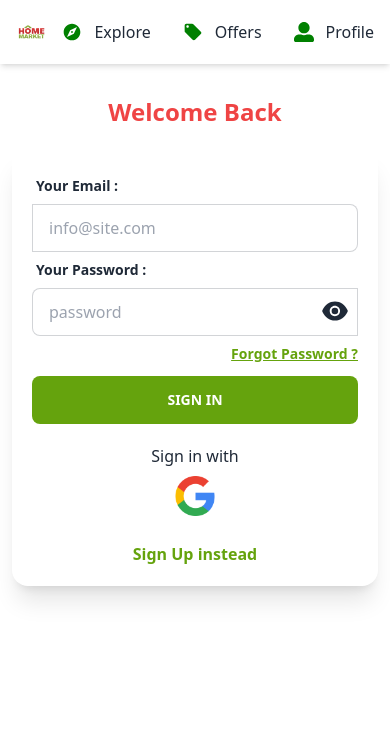
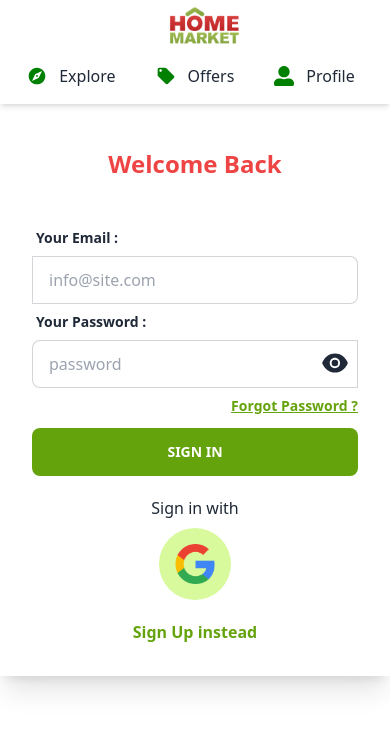
Before and after one commit to oussamataali97/home-market-place, a React (Create React App) app: page /sign-in in a window 390 px wide. Shown: the top 730 px of the page. Built offline with nearby package versions, Linux system fonts and the light colour scheme.

Commit message:
update Navbar responsiveness

```diff
--- a/package.json
+++ b/package.json
@@ -11,6 +11,7 @@
     "react": "^18.2.0",
     "react-dom": "^18.2.0",
     "react-icons": "^4.4.0",
+    "react-loader-spinner": "^5.1.7-beta.1",
     "react-router-dom": "^6.3.0",
     "react-scripts": "5.0.1",
     "react-toastify": "^9.0.7",
--- a/src/components/Navbar.js
+++ b/src/components/Navbar.js
@@ -6,15 +6,15 @@ import {Link,useLocation} from 'react-router-dom'
 function Navbar() {
   return (
 
-    <div className="navbar bg-base-50 shadow-md p-0 md:p-3">
+    <div className="md:flex-row flex-col mt-1 md:mt-0 navbar bg-base-50 shadow-md p-0 md:p-3">
   <div className="flex-1">
     <Link to='/' className="cursor-pointer ml-4"><img src={logo} width={80} alt="logo" /></Link>
   </div>
   <div className="flex-none">
-    <ul className="menu menu-horizontal p-0">
-      <li><Link to="/"> <MdExplore size={20} color="green" />Explore</Link></li>
-      <li><Link to="/offers"> <MdLocalOffer size={20} color="green" />Offers</Link></li>
-      <li><Link to="/profile"> <FaUserAlt size={20} color="green" />Profile</Link></li>
+    <ul className="menu menu-horizontal p-1 ">
+      <li><Link to="/" className='mr-2'> <MdExplore size={20} color="green" />Explore</Link></li>
+      <li><Link to="/offers" className='mr-2'> <MdLocalOffer size={20} color="green" />Offers</Link></li>
+      <li><Link to="/profile" className='mr-2'> <FaUserAlt size={20} color="green" />Profile</Link></li>
     </ul>
   </div>
 </div>
--- a/src/components/Oauth.js
+++ b/src/components/Oauth.js
@@ -8,7 +8,7 @@ function Oauth() {
   return (
     <div className='mt-5'>
       <p>Sign  {location.pathname === '/sign-up' ? 'up' : 'in'} with</p>
-      <button className='mt-2'><img src={googleicon} width={40} alt="" /></button>
+      <button className='mt-2 bg-lime-200 p-4 rounded-full hover:bg-red-200'><img src={googleicon} width={40} alt="" /></button>
     </div>
   )
 }
--- a/src/components/PrivateRoute.js
+++ b/src/components/PrivateRoute.js
@@ -1,13 +1,25 @@
 import React from 'react'
 import {Navigate , Outlet} from 'react-router-dom'
 import  {useAuthStatuts} from '../hooks/useAuthStatuts'
+import { ThreeDots } from  'react-loader-spinner'
 
 
 function PrivateRoute() {
     const {loggedIn,checkStatut} =useAuthStatuts()
 
     if (checkStatut){
-        return <h1>Loading ...</h1>
+        return  <p className='flex items-center justify-center h-screen pb-32'>
+         <ThreeDots
+height="80"
+width="80"
+radius="9"
+color="#4fa94d"
+ariaLabel="three-dots-loading"
+wrapperStyle={{}}
+wrapperClassName=""
+visible={true}
+ />
+          </p>
     }
 
     return loggedIn ? <Outlet /> : <Navigate to='/sign-in' />
--- a/src/pages/Profile.js
+++ b/src/pages/Profile.js
@@ -6,6 +6,7 @@ import {db} from '../firebase.config'
 import { updateDoc,doc } from 'firebase/firestore'
 import {useNavigate} from 'react-router-dom'
 import {toast } from 'react-toastify';
+import { Audio } from  'react-loader-spinner'
 
 
 function Profile() {
--- a/src/pages/SignIn.js
+++ b/src/pages/SignIn.js
@@ -49,9 +49,9 @@ function SignIn() {
 
   return (
       <>
-        <div className="pageContainer max-w-xl mx-auto p-3">
+        <div className="pageContainer shadow-xl max-w-xl mx-auto p-3 my-3 ">
           <h1 className=' text-2xl font-bold m-5 text-center text-red-500' >Welcome Back</h1>
-          <div className='shadow-xl p-5 rounded-2xl'>
+          <div className=' p-5 rounded-2xl'>
           <form onSubmit={onSubmit}>
             <div className="form-control ">
                 <label className="label">
--- a/src/pages/SignUp.js
+++ b/src/pages/SignUp.js
@@ -62,7 +62,7 @@ function SignUp() {
 
   return (
       <>
-        <div className="shadow-xl pageContainer max-w-xl mx-auto p-3">
+        <div className="shadow-xl pageContainer max-w-xl mx-auto p-3 my-3">
           <p className=' text-2xl font-bold m-5 text-red-400' >Register. <br/> <span className='font-light text-xl text-gray-700'> And enjoy life during the time you just saved!
 
 </span></p>
```
Also changed, not shown: 1 other file (tests, documents, lock files or other folders).
